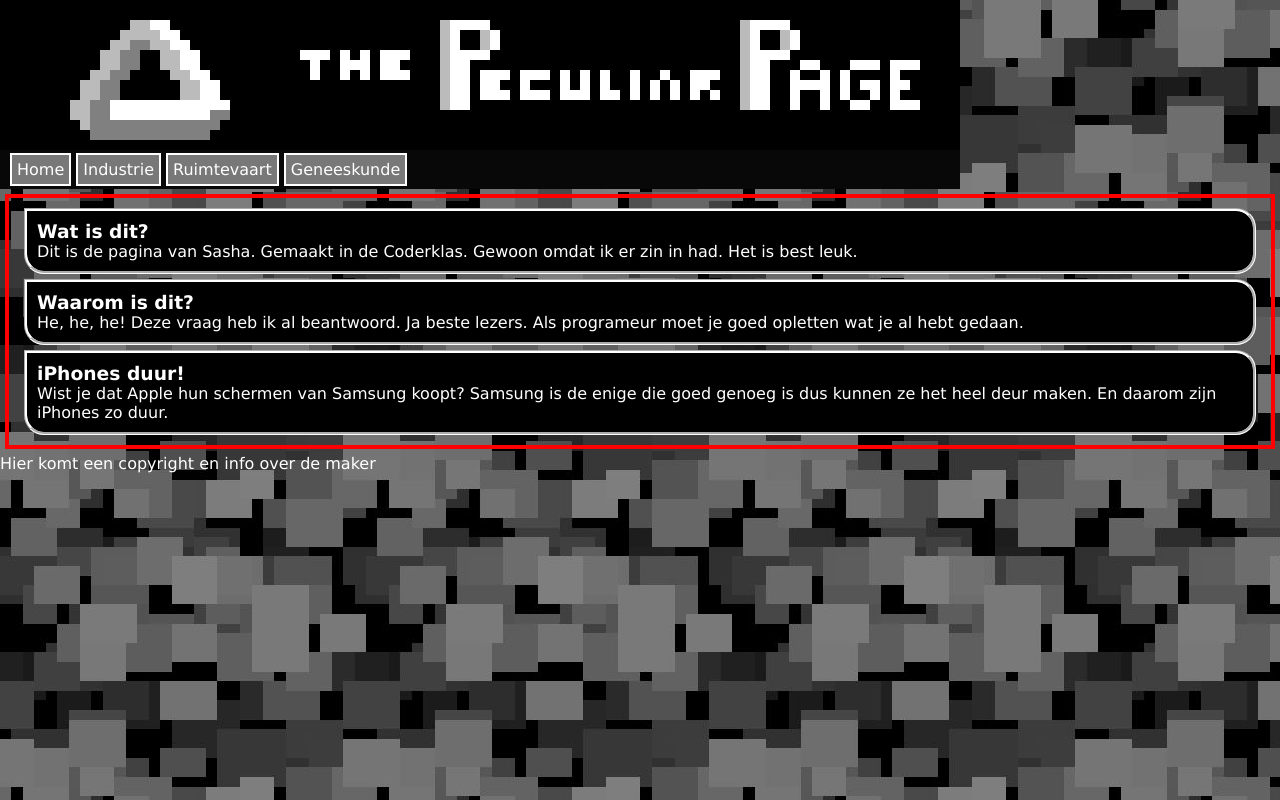
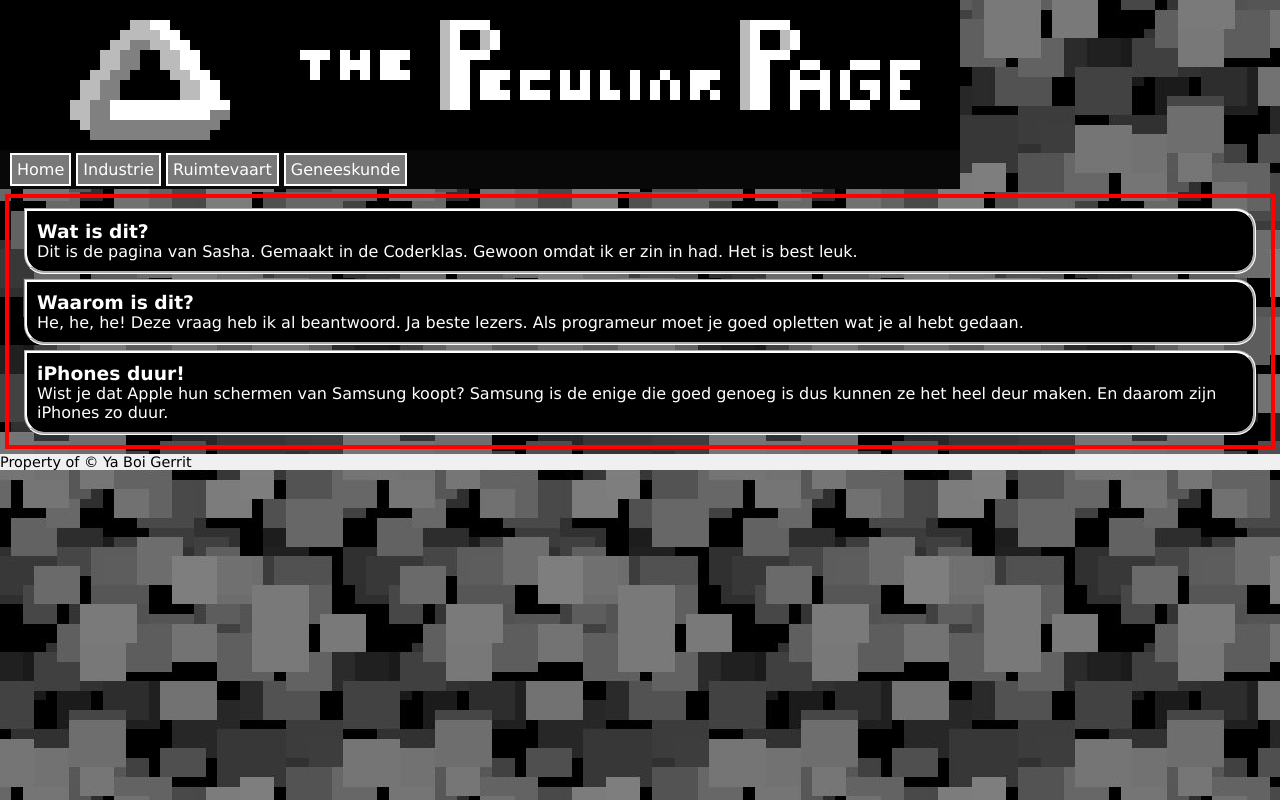
Before and after one commit to Sasha8888/HTMLCSS2, a plain HTML site: page HTMLpagina/index.html in a window 1280 px wide. Drawn offline with Linux system fonts and the light colour scheme.

Commit message:
footer erbij

```diff
--- a/HTMLpagina/index.html
+++ b/HTMLpagina/index.html
@@ -45,7 +45,7 @@
 
     </section>
     <footer>
-    Hier komt een copyright en info over de maker
+    <h3>Property of &copy Ya Boi Gerrit</h3>
     </footer>
   </body>
 </html>
--- a/style/opmaak.css
+++ b/style/opmaak.css
@@ -58,3 +58,14 @@ section article {
   padding: 10px;
   background: black;
 }
+
+footer {
+  background: #F0F0F0;
+}
+
+footer h3 {
+  text-align: left;
+  color: #000000;
+  font-weight: normal;
+  font-size: 90%;
+}
```
